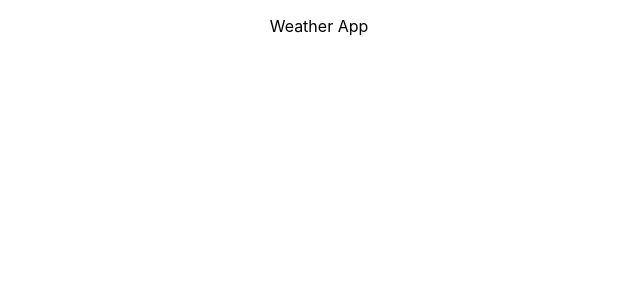
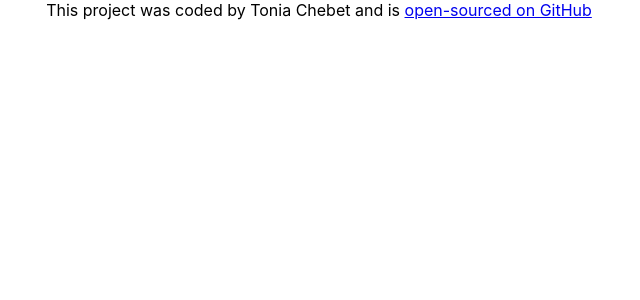
Before and after one commit to tonia-3/react-weather-app, a React (Create React App) app: page / in a window 1280 px wide. Shown: the top 300 px of the page, without its empty margins (321-961 px from the left). Built offline with nearby package versions, Linux system fonts and the light colour scheme.

Commit message:
added bootsrap to my project

```diff
--- a/package.json
+++ b/package.json
@@ -6,6 +6,7 @@
     "@testing-library/jest-dom": "^5.17.0",
     "@testing-library/react": "^13.4.0",
     "@testing-library/user-event": "^13.5.0",
+    "bootstrap": "^5.3.2",
     "react": "^18.2.0",
     "react-dom": "^18.2.0",
     "react-scripts": "5.0.1",
--- a/src/App.js
+++ b/src/App.js
@@ -3,7 +3,12 @@ import "./App.css";
 function App() {
   return (
     <div className="App">
-      <p>Weather App</p>
+      <footer>
+        This project was coded by Tonia Chebet and is{" "}
+        <a href="https://github.com/tonia-3/react-weather-app">
+          open-sourced on GitHub
+        </a>
+      </footer>
     </div>
   );
 }
```
Also changed, not shown: 1 other file (tests, documents, lock files or other folders).
